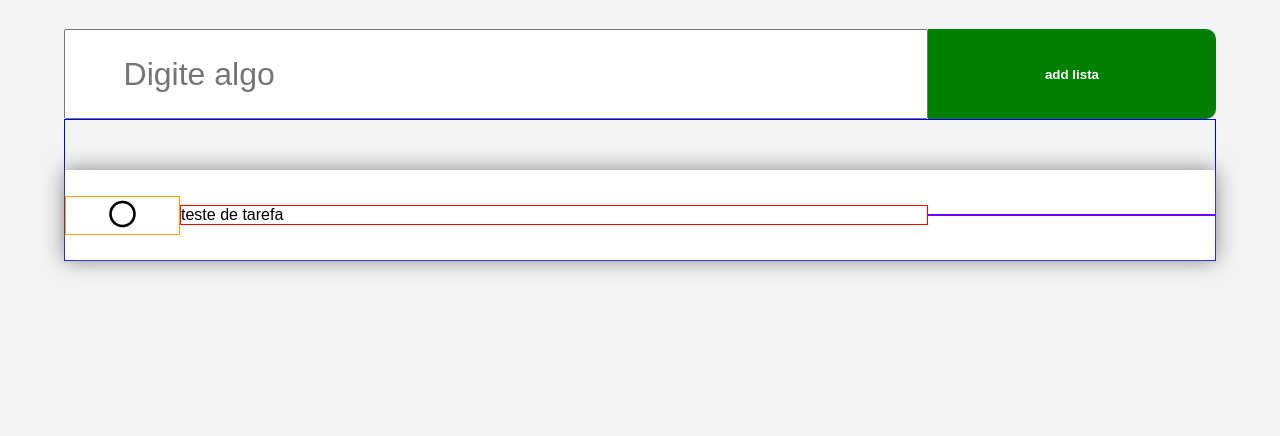
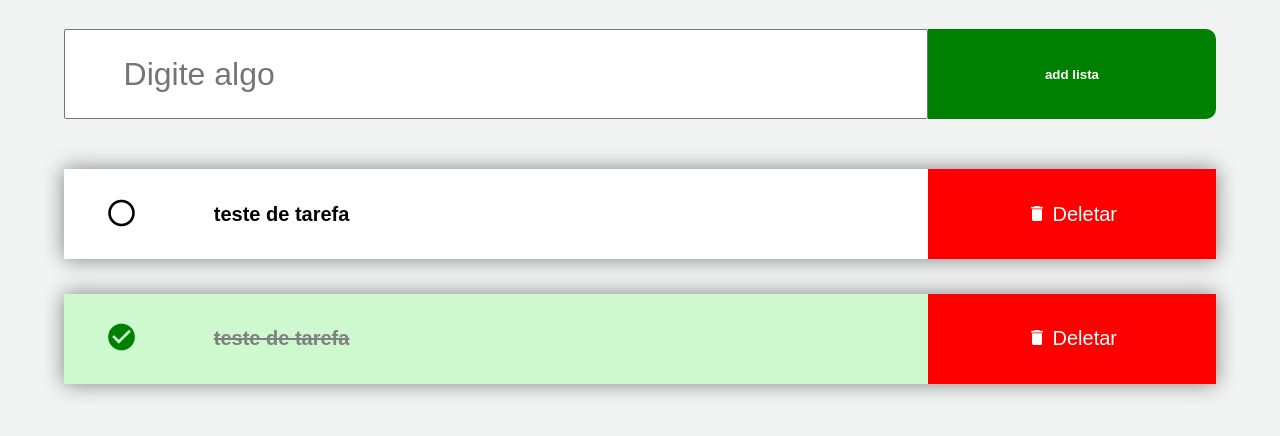
Before and after one commit to Kaiky-Vieira-Campos/lista-de-tarefas, a plain HTML site: page index.html in a window 1280 px wide. Shown: the part 90-526 px from the top of the page. Drawn offline with Linux system fonts and the light colour scheme.

Commit message:
finalizado-html-css
falta o JS

```diff
--- a/index.html
+++ b/index.html
@@ -24,7 +24,19 @@
                 teste de tarefa
             </div>
             <div class="item-botao">
+                <button class="delete"> <i class="mdi mdi-delete"></i> Deletar</button>
+            </div>
+        </div>
 
+        <div class="item clicado">
+            <div class="item-icone">
+                <i class="mdi mdi-check-circle"></i>
+            </div>
+            <div class="item-nome">
+                teste de tarefa
+            </div>
+            <div class="item-botao">
+                <button class="delete"> <i class="mdi mdi-delete"></i> Deletar</button>
             </div>
         </div>
 
--- a/style.css
+++ b/style.css
@@ -50,8 +50,8 @@ main{
     flex-flow: row wrap;
     width: 90%;
     margin: auto auto;
-    border: 1px solid blue;
     padding-top: 50px;
+
 }
 
 .item{
@@ -63,23 +63,52 @@ main{
     height: 90px;
     width: 100%;
     box-shadow: 0 0 20px gray;
+    margin-bottom: 3%;
+}
+
+.item.clicado{
+    background-color: rgb(206, 248, 206);
+}
+
+.item.clicado .item-nome{
+    text-decoration: line-through;
+    color: gray;
 }
 
 .item-icone{
     flex: 10%;
-    border:1px orange solid;
     text-align: center;
     font-size: 2rem;
 }
 
 .item-nome{
     flex: 65%;
-    border:1px rgb(255, 0, 0) solid;
+    font-size: 20px;
+    padding-left: 3%;
+    font-weight: bold;
 
 }
 
 .item-botao{
     flex: 25%;
-    border:1px rgb(111, 0, 255) solid;
+}
+
+
+.delete{
+    background-color: red;
+    color: white ;
+    padding: 10px;
+    width: 100%;
+    height: 90px;
+    border: none;
+    cursor: pointer;
+    font-size: 20px;
+}
+.delete:hover{
+    background-color: rgb(158, 2, 2);
+}
+
+.mdi-check-circle{
+    color: green;
 
 }
```
